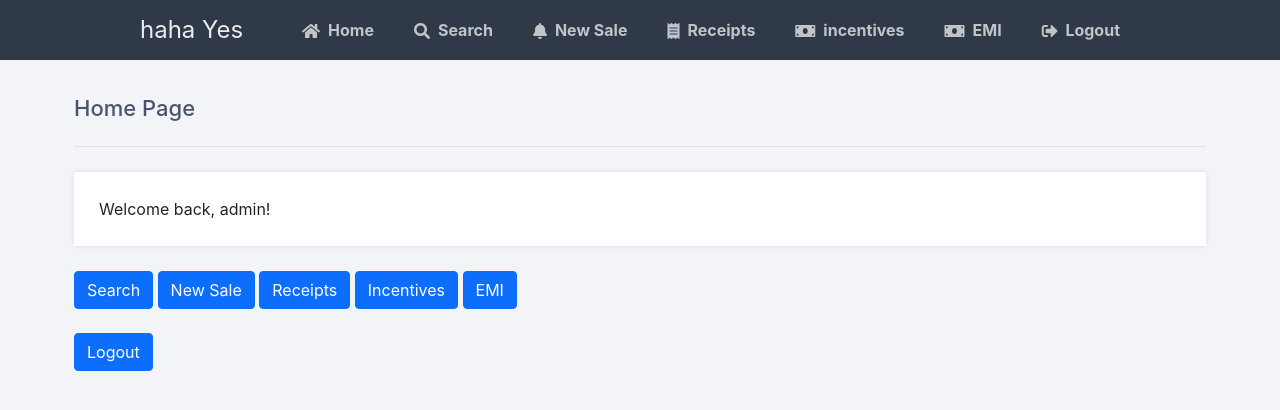
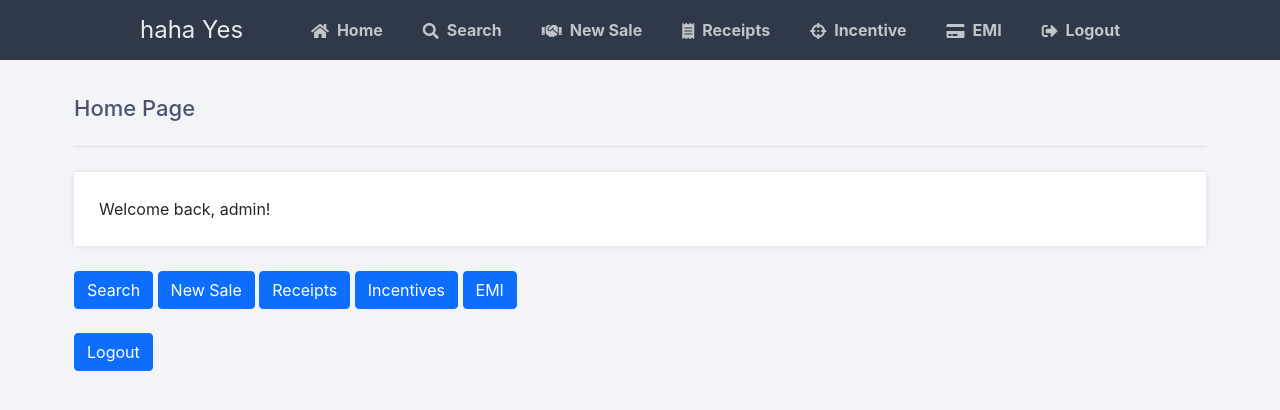
Before and after one commit to SurajBhari/real_estate_managment, a Flask app: page / in a window 1280 px wide. Shown: the top 410 px of the page. Run offline with Flask 3, Linux system fonts and the light colour scheme; a user stored in the database is signed in.

Commit message:
better icons

```diff
--- a/main.py
+++ b/main.py
@@ -103,10 +103,15 @@ def _get_available_status():
 def get_available_status():
     return jsonify(_get_available_status())
 
+@app.route('/favicon.ico')
+def favicon():
+    return send_file('static/favicon.ico')
+
 @app.before_request
 def before_request():
     # if the request is from the login page, don't check the session
-    if request.endpoint in ['login', 'static', 'favicon']:
+    print(request.endpoint)
+    if request.endpoint in ['login', 'static', 'favicon', 'favicon.ico']:
         return None
     try:
         lastused = session['lastused']
--- /dev/null
+++ b/static/about.txt
@@ -0,0 +1,6 @@
+This favicon was generated using the following graphics from Twitter Twemoji:
+
+- Graphics Title: 1f4b2.svg
+- Graphics Author: Copyright 2020 Twitter, Inc and other contributors (https://github.com/twitter/twemoji)
+- Graphics Source: https://github.com/twitter/twemoji/blob/master/assets/svg/1f4b2.svg
+- Graphics License: CC-BY 4.0 (https://creativecommons.org/licenses/by/4.0/)
--- a/templates/home/layout.html
+++ b/templates/home/layout.html
@@ -6,6 +6,7 @@
     <title>{% block title %}{% endblock %}</title>
     <link rel="stylesheet" href="{{ url_for('static', filename='style.css') }}">
     <link rel="stylesheet" href="https://use.fontawesome.com/releases/v5.7.1/css/all.css">
+    <link rel="icon" type="image/x-icon" href="/static/favicon.ico">
     <!-- Bootstrap CSS -->
     <link href="https://cdn.jsdelivr.net/npm/bootstrap@5.0.2/dist/css/bootstrap.min.css" rel="stylesheet" integrity="sha384-EVSTQN3/azprG1Anm3QDgpJLIm9Nao0Yz1ztcQTwFspd3yD65VohhpuuCOmLASjC" crossorigin="anonymous">
 </head>
@@ -16,10 +17,10 @@
             <h1>haha Yes</h1>
             <a href="{{ url_for('home') }}"><i class="fas fa-home"></i>Home</a>
             <a href = {{url_for('search')}} ><i class="fas fa-search"></i>Search</button></a>
-            <a href = {{url_for('new_sale')}} > <i class="fas fa-bell"></i>New Sale</button></a>
+            <a href = {{url_for('new_sale')}} > <i class="fas fa-handshake"></i>New Sale</button></a>
             <a href = {{url_for('receipt')}} > <i class="fas fa-receipt"></i>Receipts</button></a>
-            <a href = {{url_for('incentive')}} > <i class="fas fa-money-bill"></i>incentives</button></a>
-            <a href = {{url_for('emi')}} > <i class="fas fa-money-bill"></i>EMI</button></a>
+            <a href = {{url_for('incentive')}} > <i class="fas fa-crosshairs"></i>Incentive</button></a>
+            <a href = {{url_for('emi')}} > <i class="fas fa-credit-card"></i>EMI</button></a>
             <a href= {{url_for('logout')}}><i class="fas fa-sign-out-alt"></i>Logout</a>
         </div>
     </nav>
```
Also changed, not shown: static/android-chrome-192x192.png (added), static/android-chrome-512x512.png (added), static/apple-touch-icon.png (added), static/favicon-16x16.png (added), static/favicon-32x32.png (added), static/favicon.ico (added), static/site.webmanifest (added).
